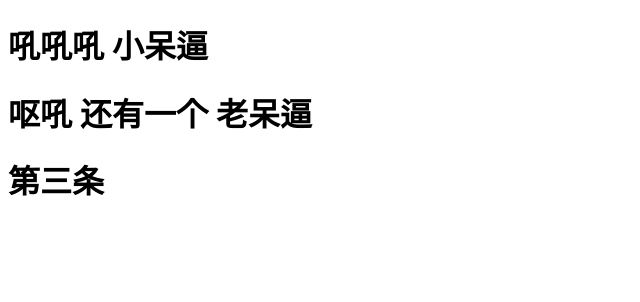
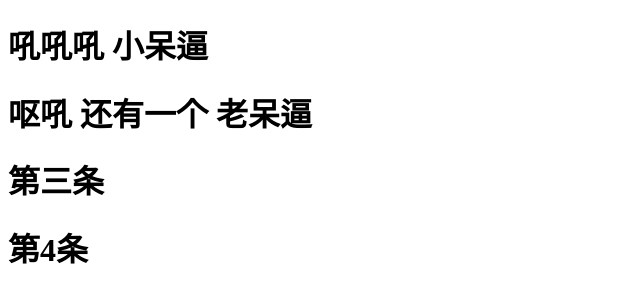
Before and after one commit to LiXiaotuo/2009, a plain HTML site: page index.html in a window 1280 px wide. Shown: the whole page, without its empty margins (0-640 px from the left). Drawn offline with Linux system fonts and the light colour scheme.

Commit message:
第4条注释

```diff
--- a/index.html
+++ b/index.html
@@ -11,6 +11,7 @@
     <h1>吼吼吼 小呆逼</h1>
     <h1>呕吼 还有一个 老呆逼</h1>
     <h1>第三条</h1>
+    <h1>第4条</h1>
 </body>
 
 </html>
```
